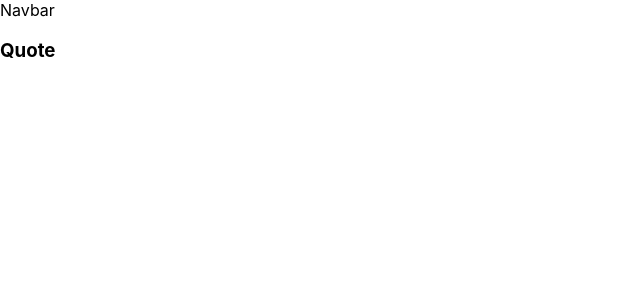
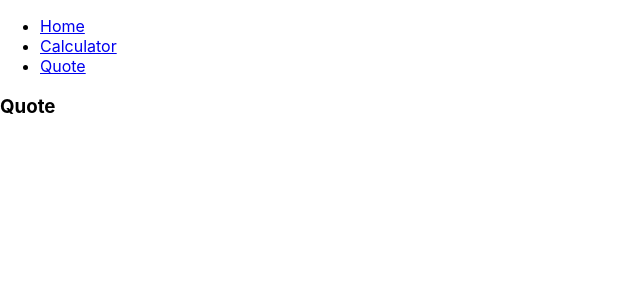
Before and after one commit to TedLivist/math-magicians, a React (Create React App) app: page /quote in a window 1280 px wide. Shown: the top 300 px of the page, without its empty margins (0-640 px from the left). Built offline with nearby package versions, Linux system fonts and the light colour scheme.

Commit message:
Add links to navbar

```diff
--- a/src/components/navbar.js
+++ b/src/components/navbar.js
@@ -1,10 +1,39 @@
 /* eslint-disable arrow-body-style */
 
 import React from 'react';
+import { NavLink } from 'react-router-dom';
 
 const Navbar = () => {
+  const links = [
+    {
+      id: 1,
+      path: '/',
+      text: 'Home',
+    },
+    {
+      id: 2,
+      path: '/calculator',
+      text: 'Calculator',
+    },
+    {
+      id: 3,
+      path: '/quote',
+      text: 'Quote',
+    },
+  ];
+
   return (
-    <div>Navbar</div>
+    <nav>
+      <ul>
+        {links.map((link) => {
+          return (
+            <li key={link.id}>
+              <NavLink to={link.path}>{link.text}</NavLink>
+            </li>
+          );
+        })}
+      </ul>
+    </nav>
   );
 };
 
```
